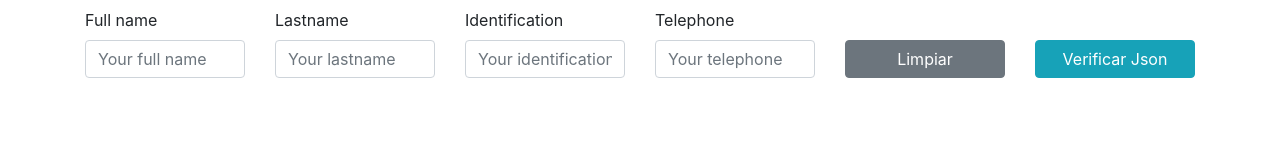
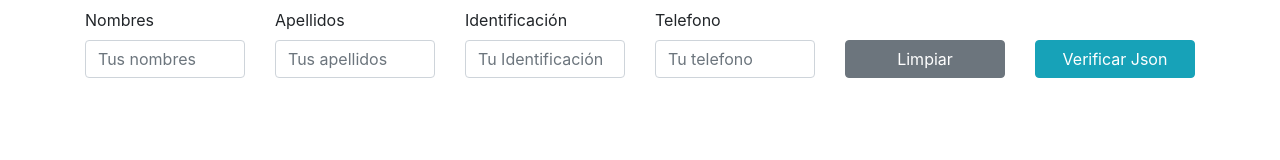
Before and after one commit to nildiert/reactiveForms, an Angular app: page / in a window 1280 px wide. Shown: the top 160 px of the page. Built offline with nearby package versions, Linux system fonts and the light colour scheme.

Commit message:
Creada visualización

```diff
--- a/src/app/formulario/formulario.component.html
+++ b/src/app/formulario/formulario.component.html
@@ -8,37 +8,37 @@
         (ngSubmit)="onSubmit(user.value)"
       >
         <div class="col-2">
-          <label for=""><span>Full name</span></label>
+          <label for=""><span>Nombres</span></label>
           <input
             class="form-control"
             type="text"
-            placeholder="Your full name"
+            placeholder="Tus nombres"
             [formControl]="user.controls['name']"
           />
         </div>
         <div class="col-2">
-          <label for=""><span>Lastname</span></label>
+          <label for=""><span>Apellidos</span></label>
           <input
             class="form-control"
-            placeholder="Your lastname"
+            placeholder="Tus apellidos"
             [formControl]="user.controls['lastname']"
             type="text"
           />
         </div>
         <div class="col-2">
-          <label for=""><span>Identification</span></label>
+          <label for=""><span>Identificación</span></label>
           <input
             class="form-control"
-            placeholder="Your identification number"
+            placeholder="Tu Identificación"
             [formControl]="user.controls['identification']"
             type="text"
           />
         </div>
         <div class="col-2">
-          <label for=""><span>Telephone</span></label>
+          <label for=""><span>Telefono</span></label>
           <input
             class="form-control"
-            placeholder="Your telephone"
+            placeholder="Tu telefono"
             [formControl]="user.controls['telephone']"
             type="text"
           />
--- a/src/app/formulario/list/list.component.html
+++ b/src/app/formulario/list/list.component.html
@@ -8,11 +8,11 @@
 
         <table class=" table table-sm">
           <thead>
-            <th>Full name</th>
-            <th>Lastname</th>
-            <th>Identification</th>
-            <th>Telephone</th>
-            <th>Accion</th>
+            <th>Nombres</th>
+            <th>Apellidos</th>
+            <th>Identificación</th>
+            <th>Telefono</th>
+            <th>Acción</th>
 
           </thead>
           <tbody *ngFor="let item of listUser">
--- a/src/app/modal/modal.component.html
+++ b/src/app/modal/modal.component.html
@@ -22,7 +22,7 @@
   <div class="modal-dialog modal-dialog-centered" role="document">
     <div class="modal-content">
       <div class="modal-header">
-        <h5 class="modal-title" id="exampleModalLongTitle">Modal title</h5>
+        <h3 class="modal-title" id="exampleModalLongTitle">Ver información</h3>
         <button
           type="button"
           class="close"
@@ -32,12 +32,15 @@
           <span aria-hidden="true">&times;</span>
         </button>
       </div>
-      <div class="modal-body">...</div>
+      <div class="modal-body">
+          <h2>{{user.name}} {{user.lastname}}</h2>
+          <span> <strong>Identificación:</strong> {{user.identification}}</span> <br>
+          <span> <strong>Telefono:</strong> {{user.telephone}}</span>
+      </div>
       <div class="modal-footer">
         <button type="button" class="btn btn-secondary" data-dismiss="modal">
-          Close
+          Cerrar
         </button>
-        <button type="button" class="btn btn-primary">Save changes</button>
       </div>
     </div>
   </div>
```
